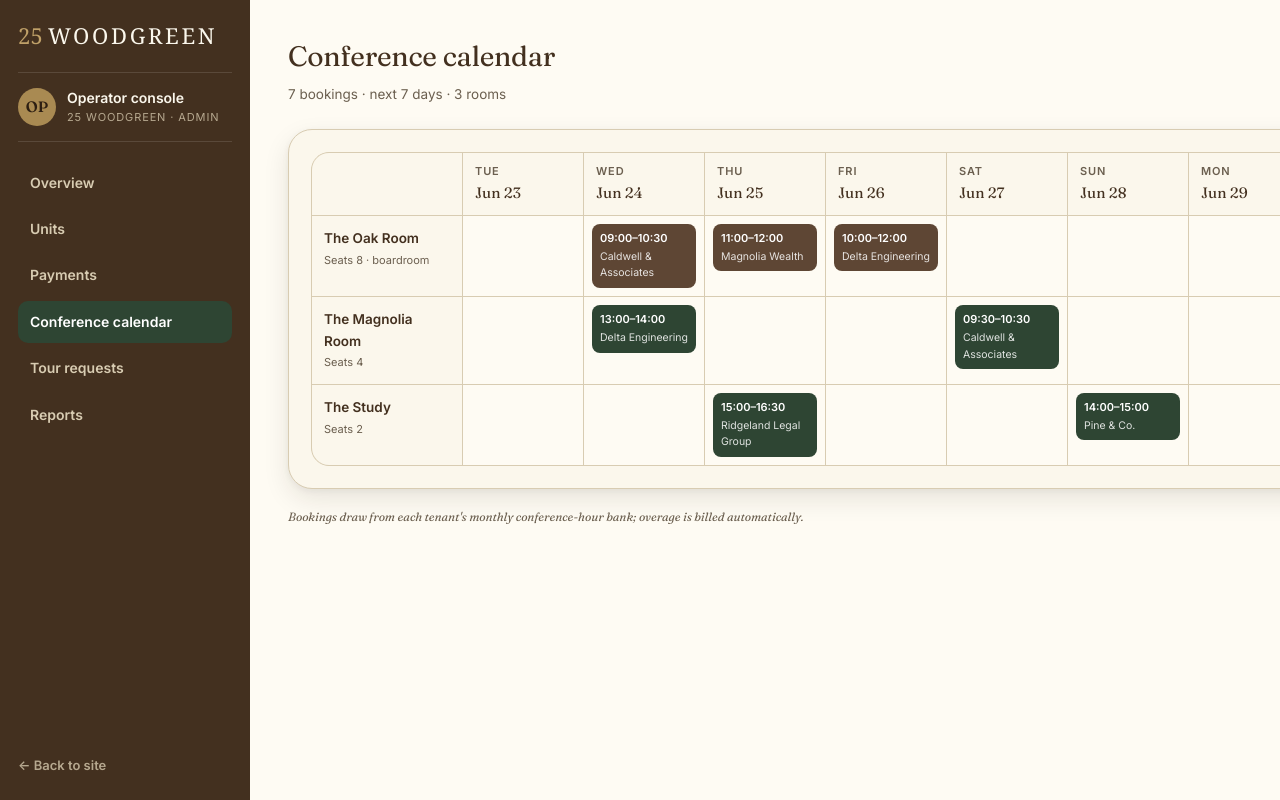
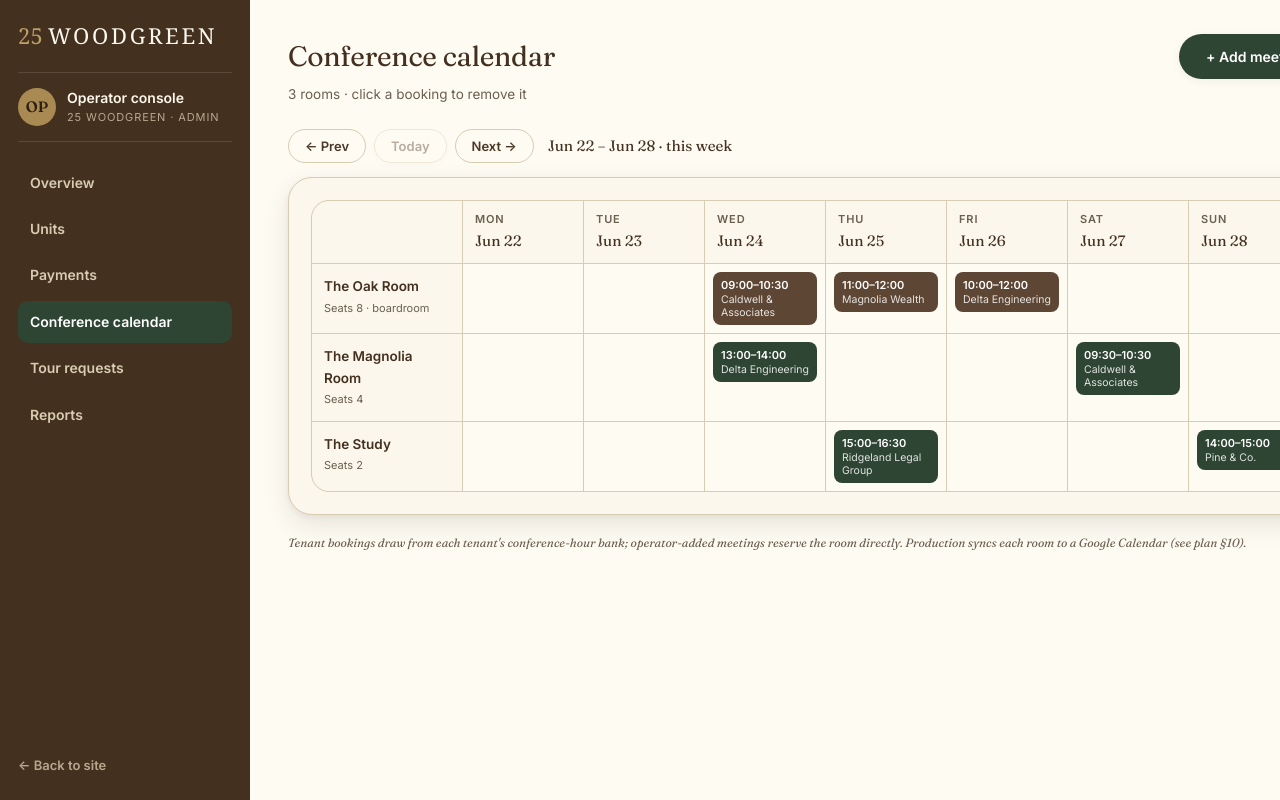
Before and after one commit to TylerRabornPersonal/woodgreen-prototype, a Next.js app: page /admin/calendar in a window 1280 px wide. Shown: the top 800 px of the page. Built offline with nearby package versions, Linux system fonts and the light colour scheme; a web font is replaced by a local one.

Commit message:
Conference calendar week-nav + add meeting; Google Calendar plan

```diff
--- a/src/app/admin/calendar/page.tsx
+++ b/src/app/admin/calendar/page.tsx
@@ -1,34 +1,97 @@
-import { rooms, adminBookings } from "@/lib/admin/mock";
+"use client";
 
-function next7(): { iso: string; label: string; dow: string }[] {
-  const out = [];
-  const base = new Date();
-  for (let i = 0; i < 7; i++) {
-    const d = new Date(base);
-    d.setDate(base.getDate() + i);
-    out.push({
-      iso: d.toISOString().slice(0, 10),
-      label: d.toLocaleDateString("en-US", { month: "short", day: "numeric" }),
-      dow: d.toLocaleDateString("en-US", { weekday: "short" }),
-    });
-  }
-  return out;
-}
+import { useEffect, useMemo, useState } from "react";
+import { rooms, tenants } from "@/lib/admin/mock";
+import {
+  loadConf,
+  saveConf,
+  mondayOf,
+  weekDays,
+  isoOf,
+  START_SLOTS,
+  DURATIONS,
+  addHours,
+  type ConfBooking,
+} from "@/lib/admin/conf-store";
 
 export default function CalendarPage() {
-  const days = next7();
+  const [ready, setReady] = useState(false);
+  const [bookings, setBookings] = useState<ConfBooking[]>([]);
+  const [weekOffset, setWeekOffset] = useState(0);
+  const [open, setOpen] = useState(false);
+
+  // add-meeting form
+  const [roomId, setRoomId] = useState(rooms[0].id);
+  const [who, setWho] = useState<"tenant" | "other">("tenant");
+  const [tenantOrg, setTenantOrg] = useState(tenants[0].org);
+  const [otherName, setOtherName] = useState("");
+  const [dateISO, setDateISO] = useState("");
+  const [start, setStart] = useState("10:00");
+  const [duration, setDuration] = useState(1);
+
+  useEffect(() => {
+    setBookings(loadConf());
+    setReady(true);
+  }, []);
+
+  const weekStart = useMemo(() => {
+    const m = mondayOf(new Date());
+    m.setDate(m.getDate() + weekOffset * 7);
+    return m;
+  }, [weekOffset]);
+  const days = useMemo(() => weekDays(weekStart), [weekStart]);
+  const rangeLabel = `${days[0].label} – ${days[6].label}`;
+
+  const end = addHours(start, duration);
+  const bookerName = who === "tenant" ? tenantOrg : otherName.trim();
+  const conflict = useMemo(
+    () => bookings.some((b) => b.roomId === roomId && b.dateISO === dateISO && start < b.end && end > b.start),
+    [bookings, roomId, dateISO, start, end],
+  );
+  const addValid = bookerName && dateISO && !conflict;
+
+  const openModal = () => {
+    setDateISO(days[0].iso);
+    setOtherName("");
+    setWho("tenant");
+    setOpen(true);
+  };
+
+  const addMeeting = () => {
+    if (!addValid) return;
+    const next: ConfBooking[] = [...bookings, { id: `cb_${Date.now()}`, roomId, tenant: bookerName, dateISO, start, end }];
+    setBookings(next);
+    saveConf(next);
+    setOpen(false);
+  };
+
+  const remove = (id: string) => {
+    const next = bookings.filter((b) => b.id !== id);
+    setBookings(next);
+    saveConf(next);
+  };
+
+  if (!ready) return <p className="portal-note">Loading…</p>;
 
   return (
     <div>
       <header className="portal-head">
         <div>
           <h1 className="portal-h1">Conference calendar</h1>
-          <p className="portal-sub">{adminBookings.length} bookings · next 7 days · {rooms.length} rooms</p>
+          <p className="portal-sub">{rooms.length} rooms · click a booking to remove it</p>
         </div>
+        <button className="btn btn-pop" onClick={openModal}>+ Add meeting</button>
       </header>
 
+      <div className="cal-nav">
+        <button className="btn btn-ghost btn-sm" onClick={() => setWeekOffset((w) => w - 1)}>← Prev</button>
+        <button className="btn btn-ghost btn-sm" onClick={() => setWeekOffset(0)} disabled={weekOffset === 0}>Today</button>
+        <button className="btn btn-ghost btn-sm" onClick={() => setWeekOffset((w) => w + 1)}>Next →</button>
+        <span className="cal-range">{rangeLabel}{weekOffset !== 0 ? ` · ${weekOffset > 0 ? "+" : ""}${weekOffset} wk` : " · this week"}</span>
+      </div>
+
       <div className="pcard" style={{ overflowX: "auto" }}>
-        <div className="cal-grid" style={{ gridTemplateColumns: `150px repeat(${days.length}, minmax(120px, 1fr))` }}>
+        <div className="cal-grid" style={{ gridTemplateColumns: `150px repeat(7, minmax(120px, 1fr))` }}>
           <div className="cal-corner" />
           {days.map((d) => (
             <div key={d.iso} className="cal-day"><span className="cal-dow">{d.dow}</span><span className="cal-date">{d.label}</span></div>
@@ -41,14 +104,14 @@ export default function CalendarPage() {
                 <span className="cal-room-meta">Seats {r.capacity}{r.boardroom ? " · boardroom" : ""}</span>
               </div>
               {days.map((d) => {
-                const cell = adminBookings.filter((b) => b.roomId === r.id && b.dateISO === d.iso);
+                const cell = bookings.filter((b) => b.roomId === r.id && b.dateISO === d.iso);
                 return (
                   <div key={d.iso} className="cal-cell">
                     {cell.map((b) => (
-                      <div key={b.id} className={`cal-chip${r.boardroom ? " boardroom" : ""}`}>
+                      <button key={b.id} className={`cal-chip${r.boardroom ? " boardroom" : ""}`} onClick={() => remove(b.id)} title="Click to remove">
                         <span className="chip-time">{b.start}–{b.end}</span>
                         <span className="chip-tenant">{b.tenant}</span>
-                      </div>
+                      </button>
                     ))}
                   </div>
                 );
@@ -57,7 +120,39 @@ export default function CalendarPage() {
           ))}
         </div>
       </div>
-      <p className="portal-note">Bookings draw from each tenant&apos;s monthly conference-hour bank; overage is billed automatically.</p>
+      <p className="portal-note">Tenant bookings draw from each tenant&apos;s conference-hour bank; operator-added meetings reserve the room directly. Production syncs each room to a Google Calendar (see plan §10).</p>
+
+      {open && (
+        <div className="modal-overlay" onClick={() => setOpen(false)}>
+          <div className="modal" onClick={(e) => e.stopPropagation()}>
+            <div className="modal-head">
+              <h3>Add a meeting</h3>
+              <button className="modal-x" onClick={() => setOpen(false)}>×</button>
+            </div>
+
+            <span className="ctl-label" style={{ marginTop: 0 }}>Reserve for</span>
+            <div className="seg" style={{ marginBottom: 8 }}>
+              <button className={who === "tenant" ? "on" : ""} onClick={() => setWho("tenant")}>A tenant</button>
+              <button className={who === "other" ? "on" : ""} onClick={() => setWho("other")}>Someone else</button>
+            </div>
+            {who === "tenant" ? (
+              <div className="field"><label>Tenant</label><select value={tenantOrg} onChange={(e) => setTenantOrg(e.target.value)}>{tenants.map((t) => <option key={t.id}>{t.org}</option>)}</select></div>
+            ) : (
+              <div className="field"><label>Name / company</label><input value={otherName} onChange={(e) => setOtherName(e.target.value)} placeholder="Guest or prospect name" /></div>
+            )}
+
+            <div className="field"><label>Room</label><select value={roomId} onChange={(e) => setRoomId(e.target.value)}>{rooms.map((r) => <option key={r.id} value={r.id}>{r.name}</option>)}</select></div>
+            <div className="book-row">
+              <div className="field"><label>Date</label><input type="date" value={dateISO} onChange={(e) => setDateISO(e.target.value)} /></div>
+              <div className="field"><label>Start</label><select value={start} onChange={(e) => setStart(e.target.value)}>{START_SLOTS.map((s) => <option key={s}>{s}</option>)}</select></div>
+              <div className="field"><label>Duration</label><select value={duration} onChange={(e) => setDuration(Number(e.target.value))}>{DURATIONS.map((d) => <option key={d} value={d}>{d} hr{d === 1 ? "" : "s"}</option>)}</select></div>
+            </div>
+            <p className="portal-note" style={{ marginTop: 0 }}>{start}–{end}{conflict ? " · ⚠ conflicts with an existing booking" : ""}</p>
+
+            <button className="btn btn-pop" style={{ width: "100%", justifyContent: "center" }} disabled={!addValid} onClick={addMeeting}>Add meeting</button>
+          </div>
+        </div>
+      )}
     </div>
   );
 }
--- a/src/app/globals.css
+++ b/src/app/globals.css
@@ -473,8 +473,11 @@ h2.section{font-family:var(--font-display);font-size:30px;font-weight:440;letter
 .cal-room-name{font-weight:600;color:var(--walnut-800);font-size:13.5px}
 .cal-room-meta{font-size:11px;color:var(--drab)}
 .cal-cell{background:var(--ivory);padding:8px;min-height:64px;display:flex;flex-direction:column;gap:6px}
-.cal-chip{background:var(--forest-600);color:#fff;border-radius:8px;padding:6px 8px;display:flex;flex-direction:column;gap:1px}
+.cal-chip{background:var(--forest-600);color:#fff;border-radius:8px;padding:6px 8px;display:flex;flex-direction:column;gap:1px;border:none;cursor:pointer;font-family:inherit;text-align:left;width:100%;transition:.12s}
+.cal-chip:hover{filter:brightness(1.08)}
 .cal-chip.boardroom{background:var(--walnut-600)}
+.cal-nav{display:flex;align-items:center;gap:8px;margin-bottom:14px;flex-wrap:wrap}
+.cal-range{font-family:var(--font-display);font-size:15px;color:var(--walnut-800);margin-left:6px}
 .chip-time{font-size:11px;font-weight:700}
 .chip-tenant{font-size:10.5px;opacity:.85}
 
--- /dev/null
+++ b/src/lib/admin/conf-store.ts
@@ -0,0 +1,74 @@
+/**
+ * Conference-booking store for the operator console. Seeded from the static
+ * adminBookings; operator-added meetings persist in localStorage so they show
+ * across weeks. PRODUCTION: replace with the room's Google Calendar (see
+ * woodgreen-portal-plan.md §10) — list/insert events + free/busy checks.
+ */
+import { adminBookings, type AdminBooking } from "./mock";
+
+export type ConfBooking = AdminBooking; // { id, roomId, tenant, dateISO, start, end }
+
+const KEY = "wg_conf_bookings";
+
+function read(): ConfBooking[] | null {
+  if (typeof window === "undefined") return null;
+  try {
+    const raw = window.localStorage.getItem(KEY);
+    return raw ? (JSON.parse(raw) as ConfBooking[]) : null;
+  } catch {
+    return null;
+  }
+}
+
+export function loadConf(): ConfBooking[] {
+  return read() ?? adminBookings.map((b) => ({ ...b }));
+}
+
+export function saveConf(b: ConfBooking[]) {
+  if (typeof window === "undefined") return;
+  try {
+    window.localStorage.setItem(KEY, JSON.stringify(b));
+  } catch {
+    /* ignore */
+  }
+}
+
+/* week + time helpers */
+
+export function mondayOf(d: Date): Date {
+  const x = new Date(d);
+  const dow = (x.getDay() + 6) % 7; // 0 = Monday
+  x.setDate(x.getDate() - dow);
+  x.setHours(0, 0, 0, 0);
+  return x;
+}
+
+export const isoOf = (d: Date) =>
+  `${d.getFullYear()}-${String(d.getMonth() + 1).padStart(2, "0")}-${String(d.getDate()).padStart(2, "0")}`;
+
+export function weekDays(weekStart: Date): { iso: string; dow: string; label: string }[] {
+  return Array.from({ length: 7 }, (_, i) => {
+    const d = new Date(weekStart);
+    d.setDate(weekStart.getDate() + i);
+    return {
+      iso: isoOf(d),
+      dow: d.toLocaleDateString("en-US", { weekday: "short" }),
+      label: d.toLocaleDateString("en-US", { month: "short", day: "numeric" }),
+    };
+  });
+}
+
+export const START_SLOTS: string[] = [];
+for (let h = 8; h <= 17; h++) {
+  START_SLOTS.push(`${String(h).padStart(2, "0")}:00`);
+  START_SLOTS.push(`${String(h).padStart(2, "0")}:30`);
+}
+export const DURATIONS = [0.5, 1, 1.5, 2, 3, 4];
+
+export function addHours(time: string, hours: number): string {
+  const [h, m] = time.split(":").map(Number);
+  const total = h * 60 + m + hours * 60;
+  const hh = Math.floor(total / 60) % 24;
+  const mm = total % 60;
+  return `${String(hh).padStart(2, "0")}:${String(mm).padStart(2, "0")}`;
+}
```
